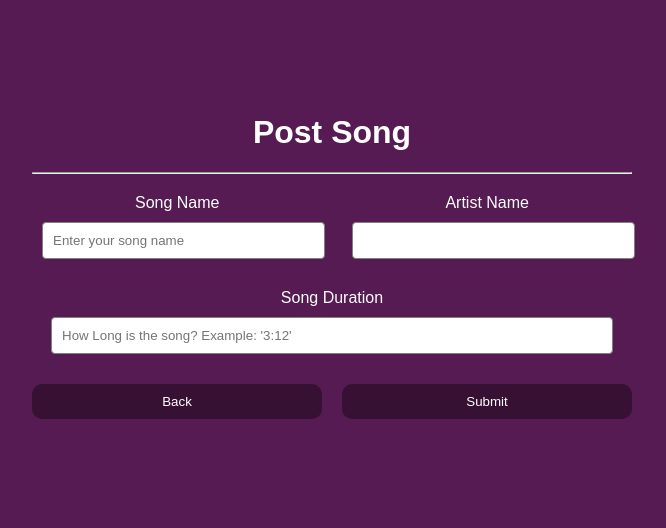
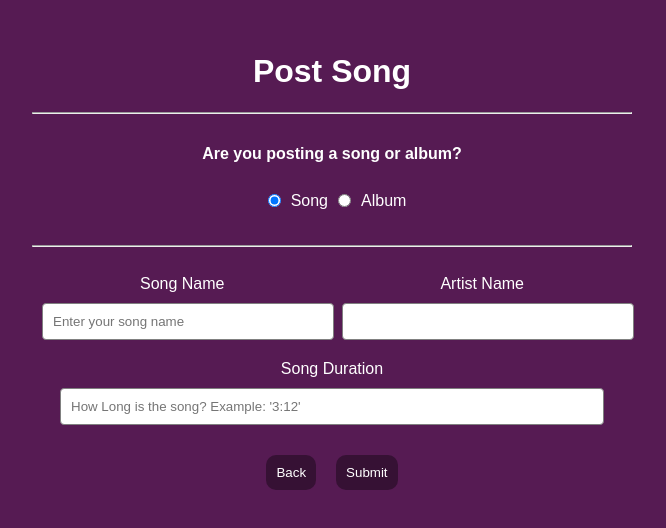
Before and after one commit to pollythepocket/CS480_final_project, a React (Vite) app in the folder frontend-music-app/: page /PostSong in a window 1280 px wide. Shown: the part 154-682 px from the top of the page, without its empty margins (308-974 px from the left). Built offline with nearby package versions, Linux system fonts and the light colour scheme.

Commit message:
adding album and admin use

```diff
--- a/frontend-music-app/src/components/toolbar.jsx
+++ b/frontend-music-app/src/components/toolbar.jsx
@@ -42,7 +42,6 @@ export default function Toolbar({username}) {
 
       const routeChangeToLogin = () => {
         let path = '/login';
-        setSignedIn(false);
         navigate(path, {state: username});
       }
 
--- a/frontend-music-app/src/postSong/postSong.css
+++ b/frontend-music-app/src/postSong/postSong.css
@@ -7,23 +7,32 @@
     margin-right: 20px;
 }
 
-.options {
-    display: flex;
+.label{
+    padding-top: 10px;
+}
+
+.group{
+    display: inline;
+    justify-content: center;
+    flex-direction: column;
+}
+
+.radio-options{
+    display: inline-flex;
     justify-content: center;
     align-items: center;
-    gap: 20px;
-    margin-top: 20px;
-    margin-bottom: 40px;
+    text-align: center;
+    width: fit-content;
+    background-origin: padding-box;
+    padding-bottom: 20px;
 }
 
 .row{
-    display: flex;
+    display: inline-flex;
     justify-content: center;
-    align-items: center;
-    gap: 20px;
-    margin-top: 20px;
-    margin-bottom: 20px;
+    flex-direction: row;
 }
+
 
 
 .post-form {
@@ -35,3 +44,11 @@
 button:hover{
     background-color: #ea9cde;
 }
+
+button{
+    margin: 10px;
+}
+
+.single-song{
+    padding-top: 20px;
+}
--- a/frontend-music-app/src/postSong/postSong.jsx
+++ b/frontend-music-app/src/postSong/postSong.jsx
@@ -1,6 +1,6 @@
 import { useNavigate } from "react-router";
 import { useLocation } from "react-router-dom";
-import { useState, useContext } from "react";
+import { useState, useContext, useEffect } from "react";
 import { endpointContext } from "../endpoints";
 import "./postSong.css";
 
@@ -9,31 +9,103 @@ export default function PostSongPage() {
     const location = useLocation();
     const username = location.state;
 
-    const { addSong, addArtist } = useContext(endpointContext);
+    const { addSong, addArtist, isAdmin, addAlbum} = useContext(endpointContext);
 
-    const [isAlbum, setIsAlbum] = useState("no");
+    const [isAlbum, setIsAlbum] = useState("song");
     const [AlbumName, setAlbumName] = useState("");
-    const [ArtistName, setArtistName] = useState(username);
+    const [ArtistName, setArtistName] = useState("");
     const [Duration, setDuration] = useState("");
     const [songs, setSongs] = useState([]);
-    const [DurationList, setDurationList] = useState([]);
-    const [songInput, setSongInput] = useState("");
     const [singleSong, setSingleSong] = useState("");
 
+
+    useEffect(() =>{
+        if(!isAdmin){
+            setArtistName(username);
+        }
+    },
+    [isAdmin, songs]);
+
+    const handleSetsSongs = (e) => {
+        if (!singleSong.trim()) {
+            alert("Please enter a song name.");
+            return;
+        }
+
+        if (!ArtistName.trim()) {
+            alert("Please enter an artist name.");
+            return;
+        }
+
+        if (!Duration.trim()) {
+            alert("Please enter the song duration.");
+            return;
+        }
+
+        if(!AlbumName.trim()){
+            alert("Please enter an album name.");
+        }
+
+        setSongs(prevSongs => [...prevSongs, {song: singleSong, duration: Duration}]);
+
+        setDuration('');
+        setSingleSong('');
+    }
+
     const handleSubmit = () => {
-        if (isAlbum === "yes") {
+        if (isAlbum === "album") {
             console.log("Album created with the following songs:");
             console.log("Album Name:", AlbumName);
             console.log("Artist Name:", ArtistName);
             console.log("Songs:", songs);
+
+            if (!ArtistName.trim()) {
+                alert("Please enter an artist name.");
+                return;
+            }
+            if (songs.length < 1) {
+                alert("Please at least one song.");
+                return;
+            }
+            if(!AlbumName.trim()){
+                alert("Please enter an album name.");
+            }
+
+            addArtist(ArtistName);
+            addAlbum(AlbumName, ArtistName, songs.length);
+
+            songs.forEach(song => {
+                console.log(song.song, ArtistName, AlbumName, song.duration);
+                addSong(song.song, ArtistName, AlbumName, song.duration);
+            });
+
+            navigate("/Songs", {state: username })
+
+
+
         } else {
             console.log("Single song posted:");
             console.log("Song Name:", singleSong);
             console.log("Artist Name:", ArtistName);
 
+            if (!singleSong.trim()) {
+                alert("Please enter a song name.");
+                return;
+            }
+
+            if (!ArtistName.trim()) {
+                alert("Please enter an artist name.");
+                return;
+            }
+
+            if (!Duration.trim()) {
+                alert("Please enter the song duration.");
+                return;
+            }
+
             addArtist(ArtistName);
             addSong(singleSong, ArtistName, null, Duration);
-            navigate("/LikedSongs", {state: username })
+            navigate("/Songs", {state: username })
 
         }
     };
@@ -54,17 +126,6 @@ export default function PostSongPage() {
         setArtistName(e.target.value);
     };
 
-    const handleAddSong = () => {
-        if (songInput.trim() !== '') {
-            setSongs([...songs, songInput]);
-            setSongInput('');
-        }
-    };
-
-    const handleRemoveSong = (index) => {
-        setSongs(songs.filter((_, i) => i !== index));
-    };
-
     const handleSingleSongChange = (e) => {
         setSingleSong(e.target.value);
     };
@@ -75,80 +136,47 @@ export default function PostSongPage() {
 
     return (
         <div className="post-form">
+            {isAlbum === "song" ? (
                 <h1>Post Song</h1>
+            )
+            : isAlbum === "album" ? (
+                <h1>Post Album</h1>
+            )
+            : null
+        }
+
         <hr />
 
-            {/* <div className="options">
-                <label>Are you creating an album?</label>
-                <label className="radio-button">
+
+        <div className="group">
+            <h4 className="label">Are you posting a song or album?</h4>
+            <div>
+                <div className="radio-options">
                     <input
                     type="radio"
-                        value="yes"
-                        checked={isAlbum === "yes"}
+                    name="search-option"
+                    value="song"
+                    checked={isAlbum === "song"}
                     onChange={handleAlbumChange}
                     />
-                    Yes
-                </label>
-                <label className="radio-button">
+                    <div className="radio-label">Song</div>
+                </div>
+                <div className="radio-options">
                     <input
                     type="radio"
-                        value="no"
-                        checked={isAlbum === "no"}
+                    name="search-option"
+                    value="album"
+                    checked={isAlbum === "album"}
                     onChange={handleAlbumChange}
                     />
-                    No
-                </label>
+                    <div className="radio-label">Album</div>
+                </div>
+            </div>
         </div>
 
-            {isAlbum === "yes" && (
-                <div>
-                    <div className="album-name">
-                        <label>Album Name</label>
-                        <input
-                            className="album_name"
-                            placeholder="What is the name of your album?"
-                            required
-                            value={AlbumName}
-                            onChange={handleAlbumNameChange}
-                        />
-                    </div>
-                    <div className="artist-name">
-                        <label>Artist Name</label>
-                        <input
-                            className="artist_name"
-                            placeholder={username}
-                            readOnly
-                            value={ArtistName}
-                            onChange={handleArtistChange}
-                        />
-                    </div>
+        <hr/>
 
-                    <div className="add-song">
-                        <input
-                            type="text"
-                            value={songInput}
-                            onChange={(e) => setSongInput(e.target.value)}
-                            placeholder="Add a song to your album"
-                        />
-                        <button onClick={handleAddSong}>Add Song</button>
-                    </div>
-
-                    <div className="song-list">
-                        {songs.length === 0 ? (
-                            <p>No songs added yet.</p>
-                        ) : (
-                            songs.map((song, index) => (
-                                <div key={index} className="song-item">
-                                    <span>{song}</span>
-                                    <button onClick={() => handleRemoveSong(index)}>Remove</button>
-                                </div>
-                            ))
-                        )}
-                    </div>
-                </div>
-            )}
-
-            {isAlbum === "no" && ( */}
+        { isAlbum === "song" ? (
             <div className="single-song">
             <div className="row">
                 <div className="single-song-name">
@@ -158,30 +186,113 @@ export default function PostSongPage() {
                         value={singleSong}
                         onChange={handleSingleSongChange}
                         placeholder="Enter your song name"
+                        required
                     />
                 </div>
                 <div className="single-artist-name">
                     <label>Artist Name</label>
+                    {isAdmin === true ? (
+                        <input
+                        className="artist_name"
+                        placeholder={"Enter Artist Name"}
+                        readOnly
+                        value={ArtistName}
+                        onChange={handleArtistChange}
+                        required
+                    />
+                    ) :
+                    isAdmin === false ? (
                         <input
                         className="artist_name"
                         placeholder={username}
                         readOnly
                         value={ArtistName}
                         onChange={handleArtistChange}
+                        required
                     />
+                    ) : null}
                 </div>
             </div>
-                    <div className="single-duration">
+            <div className="single-duration" style={{padding: '10px'}}>
                 <label>Song Duration</label>
                 <input
                     className="duration"
                     placeholder="How Long is the song? Example: '3:12'"
                     value={Duration}
                     onChange={handleDurationChange}
+                    required
                 />
             </div>
         </div>
-            {/* )} */}
+        ) : isAlbum === "album" ? (
+            <div>
+                <div className="single-artist-name">
+                    <label>Artist Name</label>
+                    {isAdmin === true ? (
+                        <input
+                        className="artist_name"
+                        placeholder={"Enter Artist Name"}
+                        readOnly
+                        value={ArtistName}
+                        onChange={handleArtistChange}
+                        required
+                    />
+                    ) :
+                    isAdmin === false ? (
+                        <input
+                        className="artist_name"
+                        placeholder={username}
+                        readOnly
+                        value={ArtistName}
+                        onChange={handleArtistChange}
+                        required
+                    />
+                    ) : null}
+                </div>
+                <div className="single-artist-name">
+                    <label>Album Name</label>
+                    <input
+                        className="artist_name"
+                        placeholder="Enter Album Name"
+                        value={AlbumName}
+                        onChange={handleAlbumNameChange}
+                        required/>
+                </div>
+                <div className="row">
+                    <div className="single-song-name">
+                        <label>Song Name</label>
+                        <input
+                            type="text"
+                            value={singleSong}
+                            onChange={handleSingleSongChange}
+                            placeholder="Enter your song name"
+                            required
+                        />
+                    </div>
+                    <div className="single-song-name">
+                        <label>Duration</label>
+                        <input
+                            type="text"
+                            value={Duration}
+                            onChange={handleDurationChange}
+                            placeholder="How Long is the song? Example: '3:12'"
+                            required
+                        />
+                    </div>
+                </div>
+
+                <button onClick={handleSetsSongs}>Add</button>
+
+                <ul>
+                    {songs && songs.map((item, index) => (
+                    <li key={index}>
+                        {item.song}: {item.duration}
+                    </li>
+                    ))}
+                </ul>
+            </div>
+        ) : null}
+
 
             <div className="row">
                 <button onClick={handleBack}>Back</button>
```
Also changed, not shown: frontend-music-app/src/endpoints.jsx (+14 -2 lines), 1 other file (tests, documents, lock files or other folders). Lines whose indentation alone changed are shown as unchanged.
